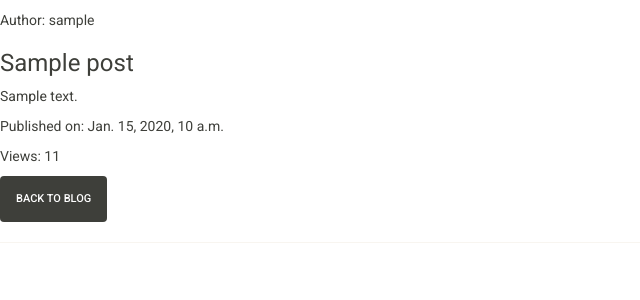
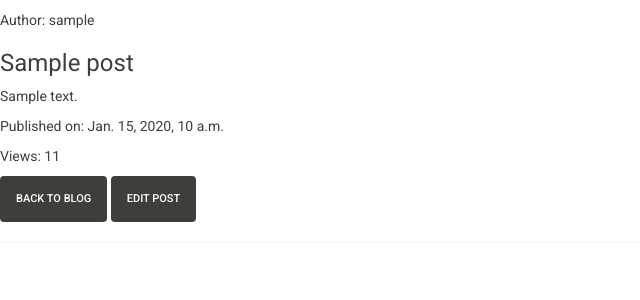
Before and after one commit to david-hub024/PCS_Swimming, a Django app: page /posts/1/ in a window 1280 px wide. Shown: the part 80-380 px from the top of the page, without its empty margins (0-640 px from the left). Run offline with Django 3.2, Linux system fonts and the light colour scheme; a user stored in the database is signed in; tables that the repository leaves empty hold one stand-in row (values such as "Sample post").

Commit message:
ability to edit posts

```diff
--- a/posts/templates/posts/postdetail.html
+++ b/posts/templates/posts/postdetail.html
@@ -8,6 +8,10 @@
                     <p><span class="boldtext">Published on:</span> {{ blogs.published_date }} </p>
                     <p><span class="boldtext">Views:</span> {{blogs.views}}</p>
                     <a href="{% url 'get_posts' %}" class="btn btn-default">Back to Blog</a>
+
+                    {% if user.is_authenticated and user == blogs.owner or user.is_superuser %}
+                    <a href="{% url 'edit_post' blogs.id %}" class="btn btn-default">Edit Post</a>
+                    {% endif %}
                     <hr>
                 </div>
             </div>
--- a/posts/urls.py
+++ b/posts/urls.py
@@ -1,8 +1,9 @@
 from django.urls import path
-from posts.views import get_posts, new_post, post_detail
+from posts.views import get_posts, new_post, post_detail, edit_post
 
 urlpatterns = [
     path('new/', new_post, name='new_post'),
+    path('<pk>/edit', edit_post, name='edit_post'),
     path('<pk>/', post_detail, name='post_detail'),
     path('', get_posts, name='get_posts'),
     ]
--- a/posts/views.py
+++ b/posts/views.py
@@ -24,6 +24,20 @@ def new_post(request):
 
     return render(request, 'posts/postform.html', {'form': form})
 
+def edit_post(request, pk):
+    post = get_object_or_404(Post, pk=pk)
+    if request.user.is_authenticated and request.user == post.owner or request.user.is_superuser:
+        if request.method == "POST":
+            form = PostForm(request.POST, request.FILES, instance=post)
+            if form.is_valid():
+                post = form.save()
+                return redirect('post_detail', post.pk)
+        else:
+            form = PostForm(instance=post)
+    else:
+        return HttpResponseForbidden()
+
+    return render(request, 'posts/postform.html', {'form': form})
 
 def post_detail(request, pk):
     blogs = get_object_or_404(Post, pk=pk)
```
